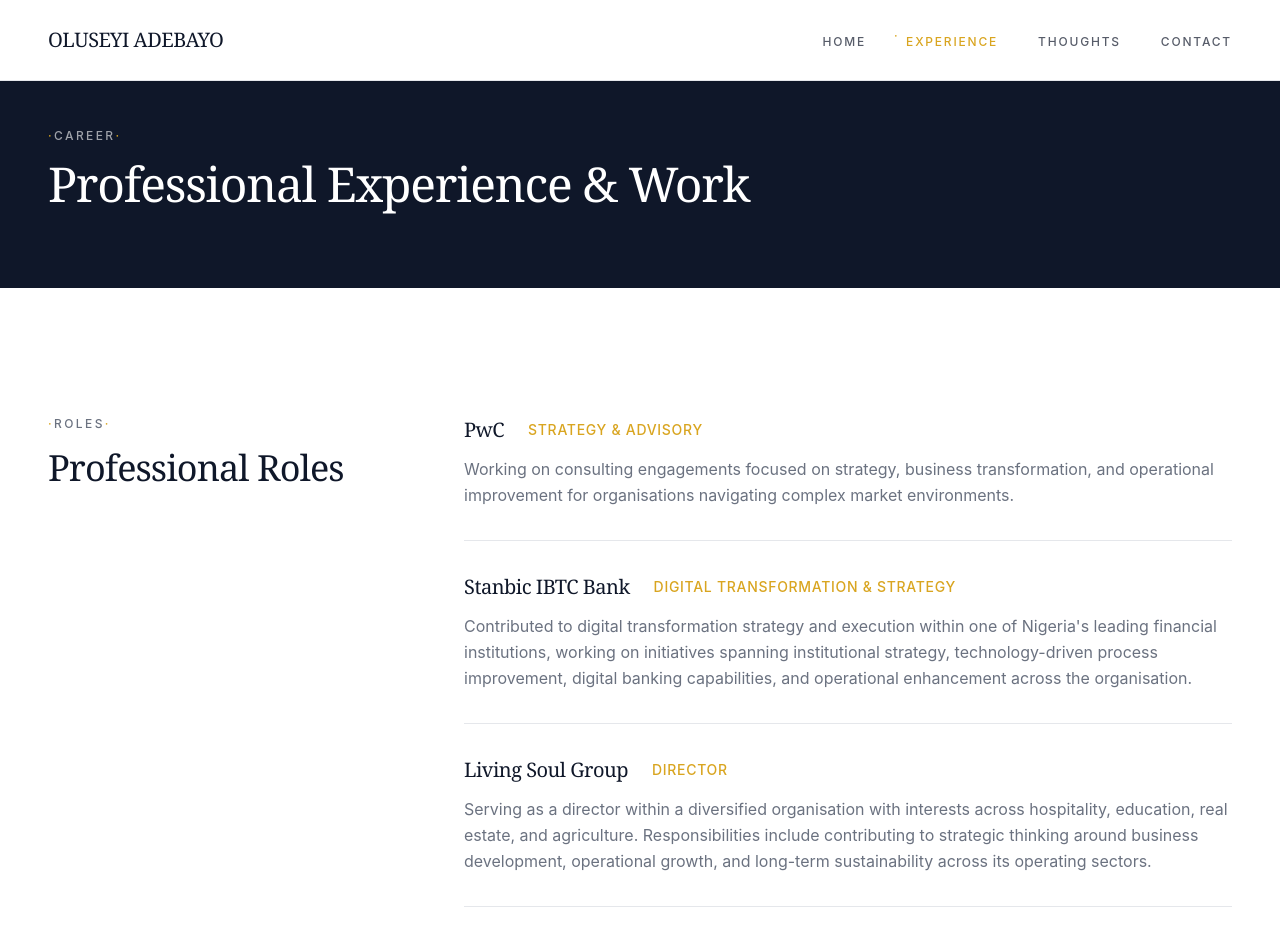
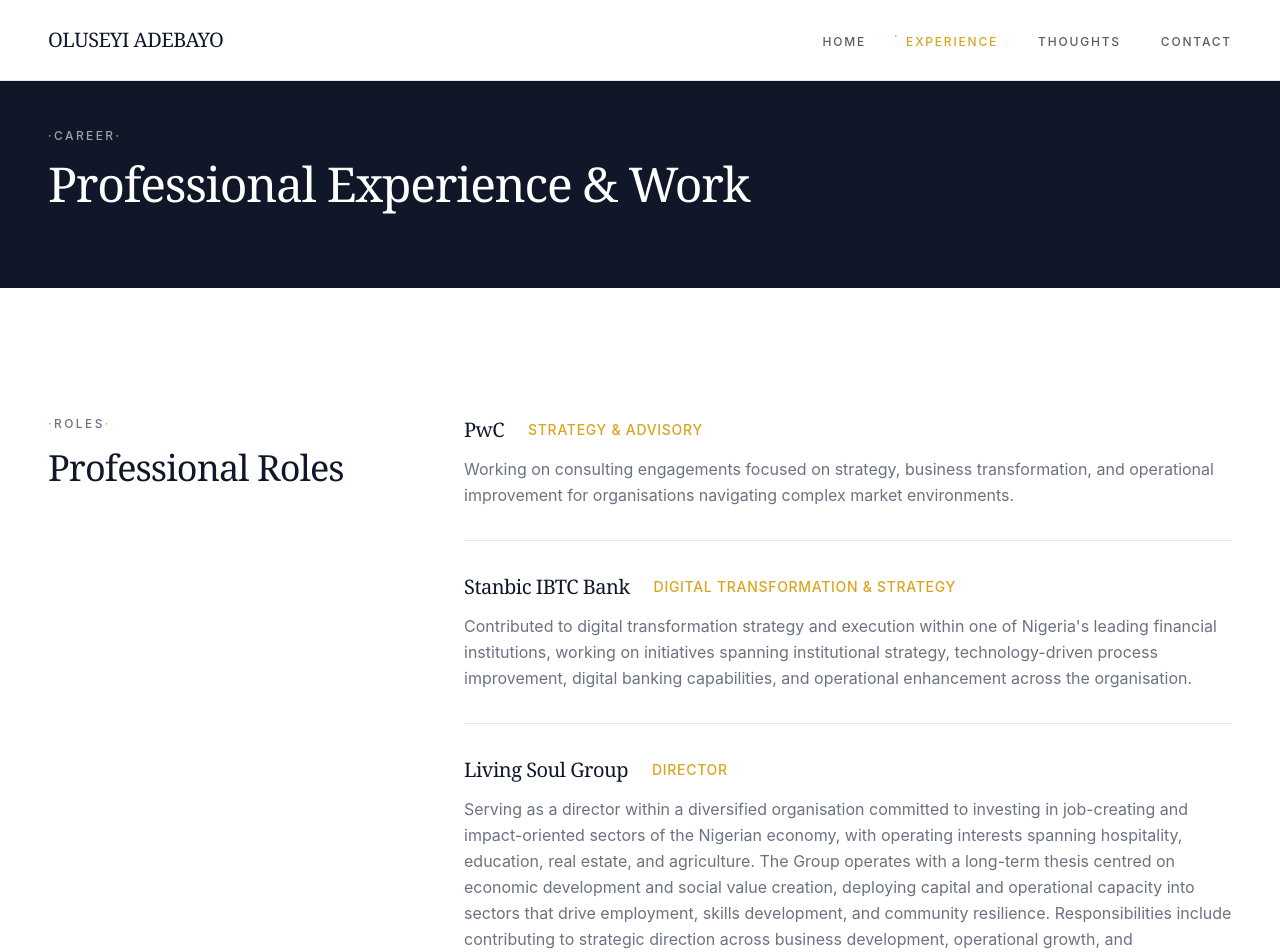
Before and after one commit to Oluseyiadebayo/oluseyiadebayo, a React (Vite) app: page /experience in a window 1280 px wide. Shown: the top 952 px of the page. Built offline with nearby package versions, Linux system fonts and the light colour scheme; the HTML template or start-up script is replaced by a standard one.

Commit message:
Changes
Co-authored-by: Oluseyiadebayo <123813848+Oluseyiadebayo@users.noreply.github.com>

```diff
--- a/src/pages/Experience.tsx
+++ b/src/pages/Experience.tsx
@@ -18,7 +18,7 @@ const roles = [
     org: "Living Soul Group",
     role: "Director",
     description:
-      "Serving as a director within a diversified organisation with interests across hospitality, education, real estate, and agriculture. Responsibilities include contributing to strategic thinking around business development, operational growth, and long-term sustainability across its operating sectors.",
+      "Serving as a director within a diversified organisation committed to investing in job-creating and impact-oriented sectors of the Nigerian economy, with operating interests spanning hospitality, education, real estate, and agriculture. The Group operates with a long-term thesis centred on economic development and social value creation, deploying capital and operational capacity into sectors that drive employment, skills development, and community resilience. Responsibilities include contributing to strategic direction across business development, operational growth, and sustainability initiatives. Additionally, the Group's foundation arm undertakes philanthropic and developmental work aimed at expanding access to education, healthcare, and economic opportunity within underserved communities.",
   },
 ];
 
```
